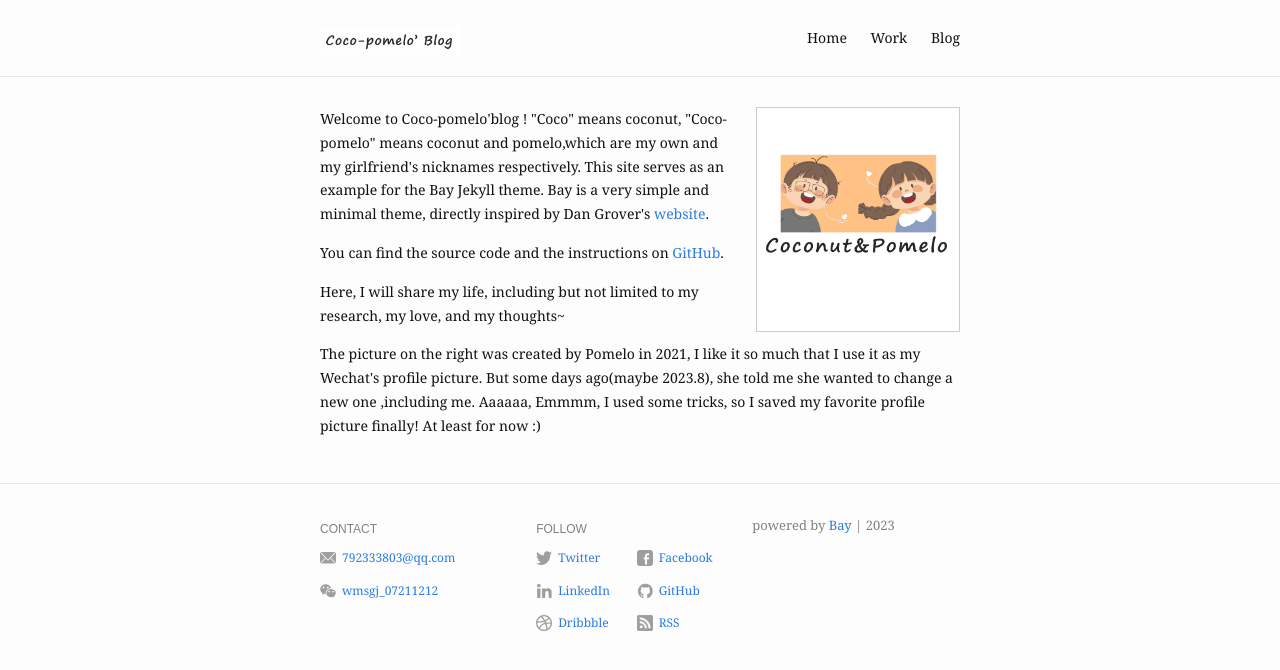
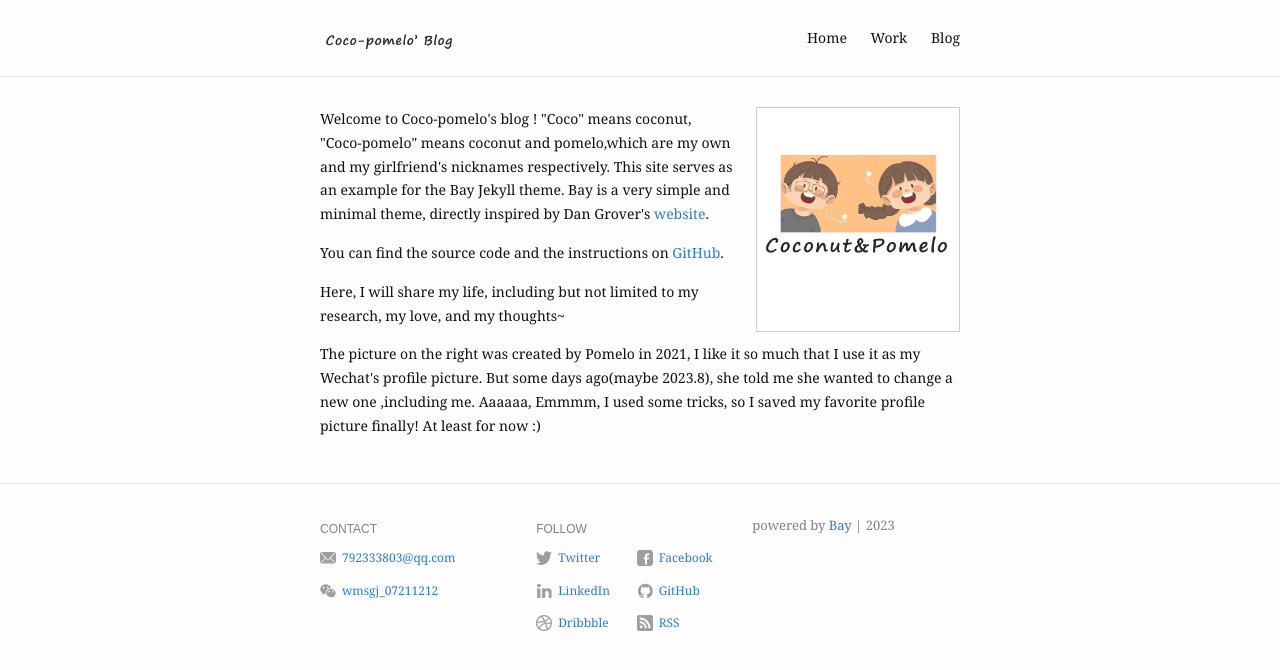
Before and after one commit to CJS0721/CJS0721.github.io, a Jekyll site: the page built from index.md, in a window 1280 px wide. Shown: the top 670 px of the page. Built offline with Jekyll 4.4.1, drawn with Linux system fonts in a browser that asks for light colours.

```diff
--- a/index.md
+++ b/index.md
@@ -6,7 +6,7 @@ profile_picture:
 ---
 
 <p>
-  Welcome to Coco-pomelo'blog ! "Coco" means coconut, "Coco-pomelo" means coconut and pomelo,which are my own and my girlfriend's nicknames respectively.
+  Welcome to Coco-pomelo's blog ! "Coco" means coconut, "Coco-pomelo" means coconut and pomelo,which are my own and my girlfriend's nicknames respectively.
 This site serves as an example for the Bay Jekyll theme. Bay is a very simple and minimal theme, directly inspired by Dan Grover's <a href="http://dangrover.com">website</a>.
 </p>
 
```
